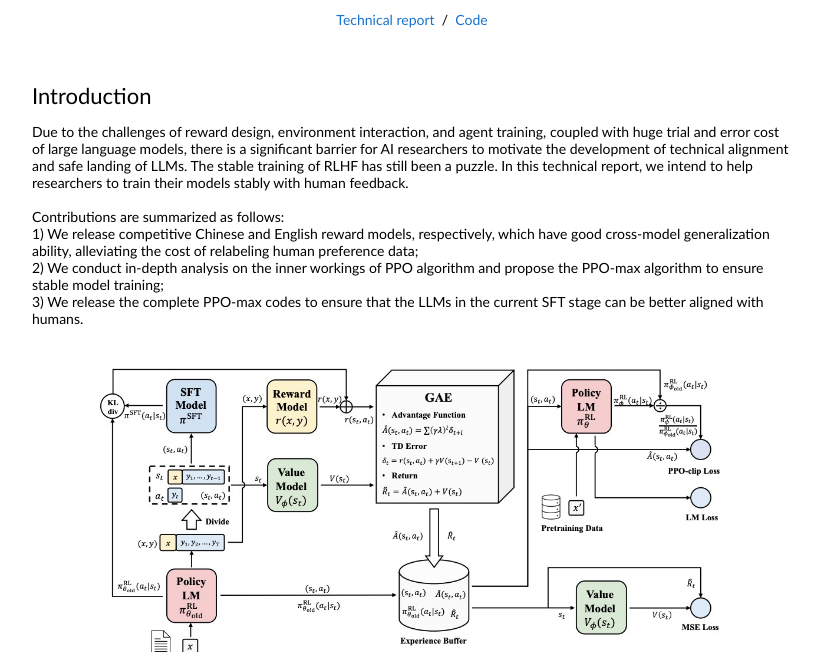
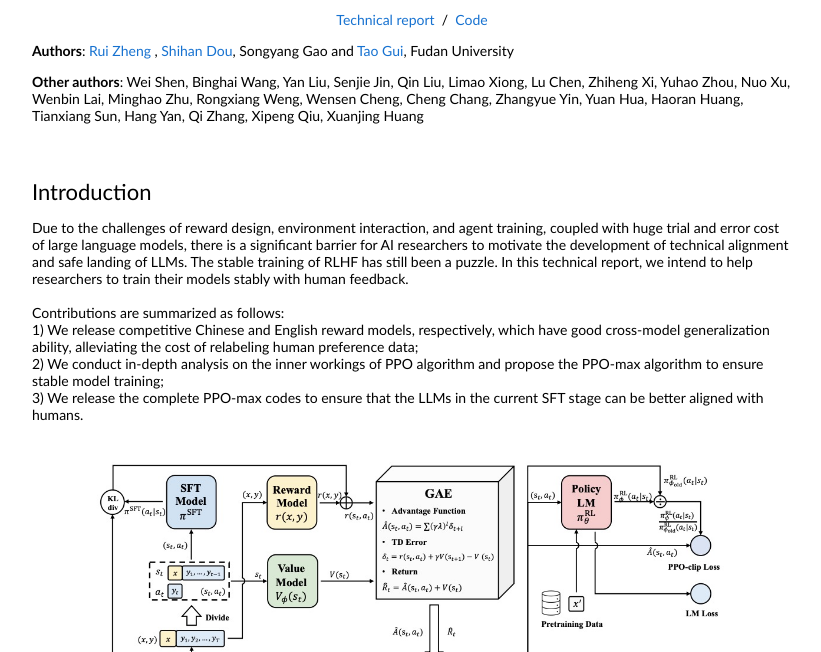
Before and after one commit to OpenLMLab/MOSS-RLHF, a plain HTML site: page index.html in a window 1280 px wide. Shown: the part 148-800 px from the top of the page, without its empty margins (228-1049 px from the left). Drawn offline with Linux system fonts and the light colour scheme.

Commit message:
update github page

```diff
--- a/index.html
+++ b/index.html
@@ -35,15 +35,20 @@
                                     </p>
 
                                     <p style="text-align:center">
-                                        <a href="https://openlmlab.github.io/MOSS-RLHF/assets/paper/SecretsOfRLHFPart1.pdf">Technical report</a>
+                                        <a href="https://arxiv.org/abs/2307.04964">Technical report</a>
                                         &nbsp/&nbsp
                                         <a href="https://github.com/OpenLMLab/MOSS-RLHF">Code</a>
+                                    </p>
+
+                                    <p><b>Authors</b>: <a href="https://scholar.google.com/citations?user=aPrlrHsAAAAJ&hl=zh-CN&oi=ao">Rui Zheng</a>
+                                        , <a href="https://shihandou.com/">Shihan Dou</a>, Songyang Gao and <a href="https://guitaowufeng.github.io/">Tao Gui</a>, Fudan University
+                                    </p>
+                                    <p><b>Other authors</b>: Wei Shen, Binghai Wang, Yan Liu, Senjie Jin, Qin Liu, Limao Xiong, Lu Chen, Zhiheng Xi, Yuhao Zhou, Nuo Xu, Wenbin Lai, Minghao Zhu, Rongxiang Weng, Wensen Cheng, Cheng Chang, Zhangyue Yin, Yuan Hua, Haoran Huang, Tianxiang Sun, Hang Yan, Qi Zhang, Xipeng Qiu, Xuanjing Huang
                                     </p>
                                 </td>
                             </tr>
                         </tbody>
                     </table>
-
 
 
                     <table
```
